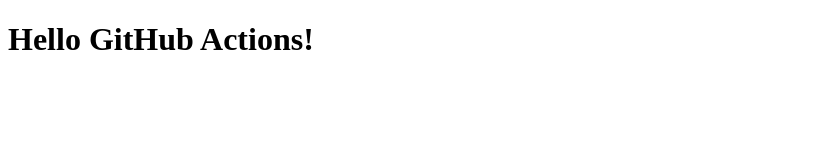
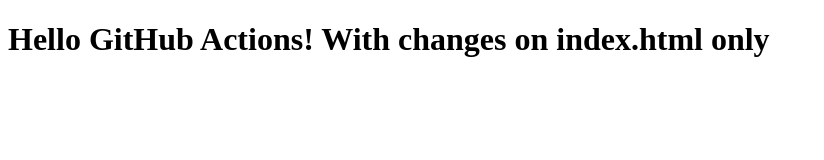
Before and after one commit to Gansblaidx/Projects, a plain HTML site: page small-projects/pages-deployment/index.html in a window 1280 px wide. Shown: the whole page, without its empty margins (0-824 px from the left). Drawn offline with Linux system fonts and the light colour scheme.

```diff
--- a/small-projects/pages-deployment/index.html
+++ b/small-projects/pages-deployment/index.html
@@ -5,6 +5,6 @@
     <meta name="viewport" content="width=device-width, initial-scale=1.0">
 </head>
 <body>
-    <h1>Hello GitHub Actions!</h1>
+    <h1>Hello GitHub Actions! With changes on index.html only</h1>
 </body>
 </html>
```
